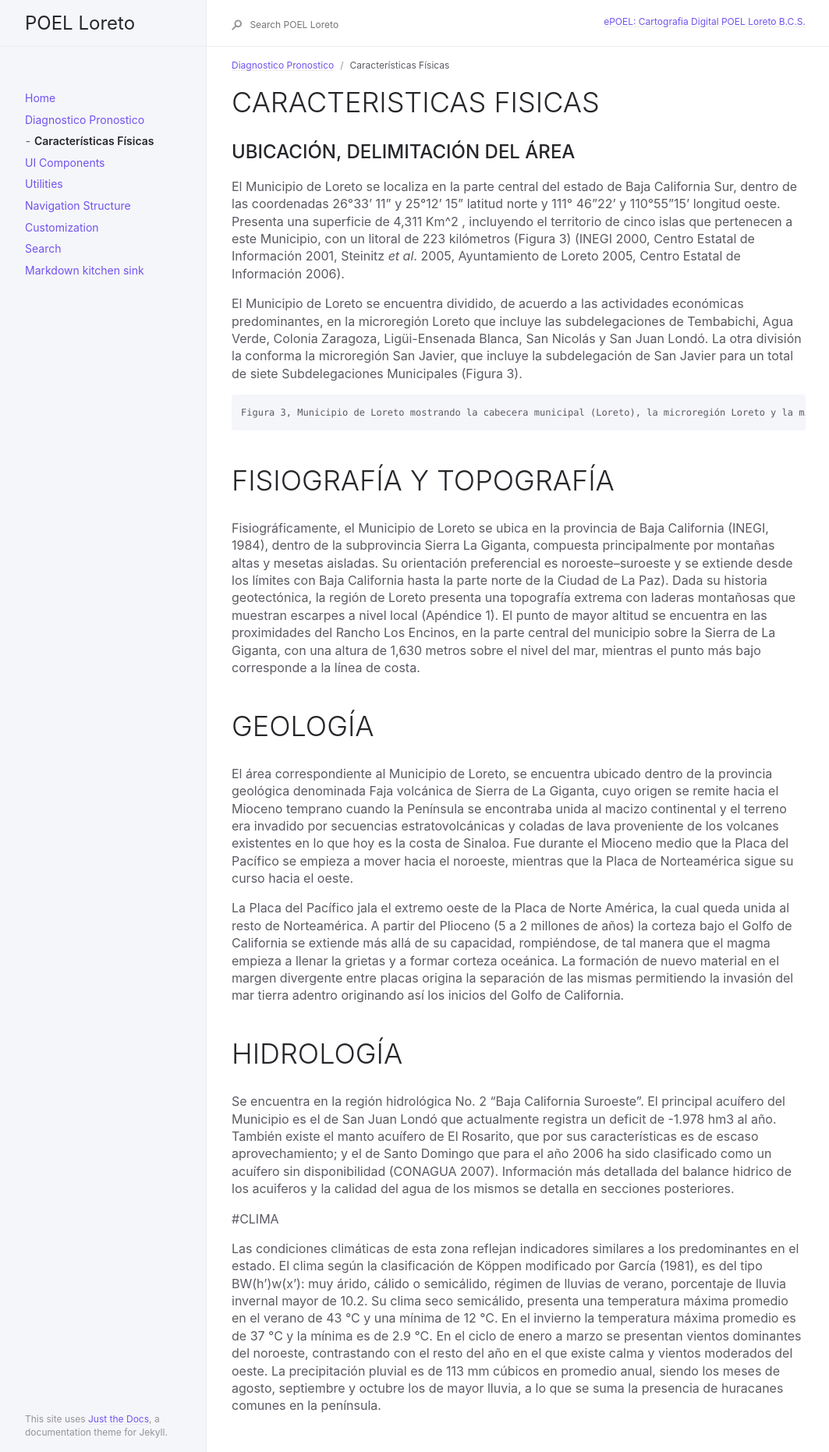
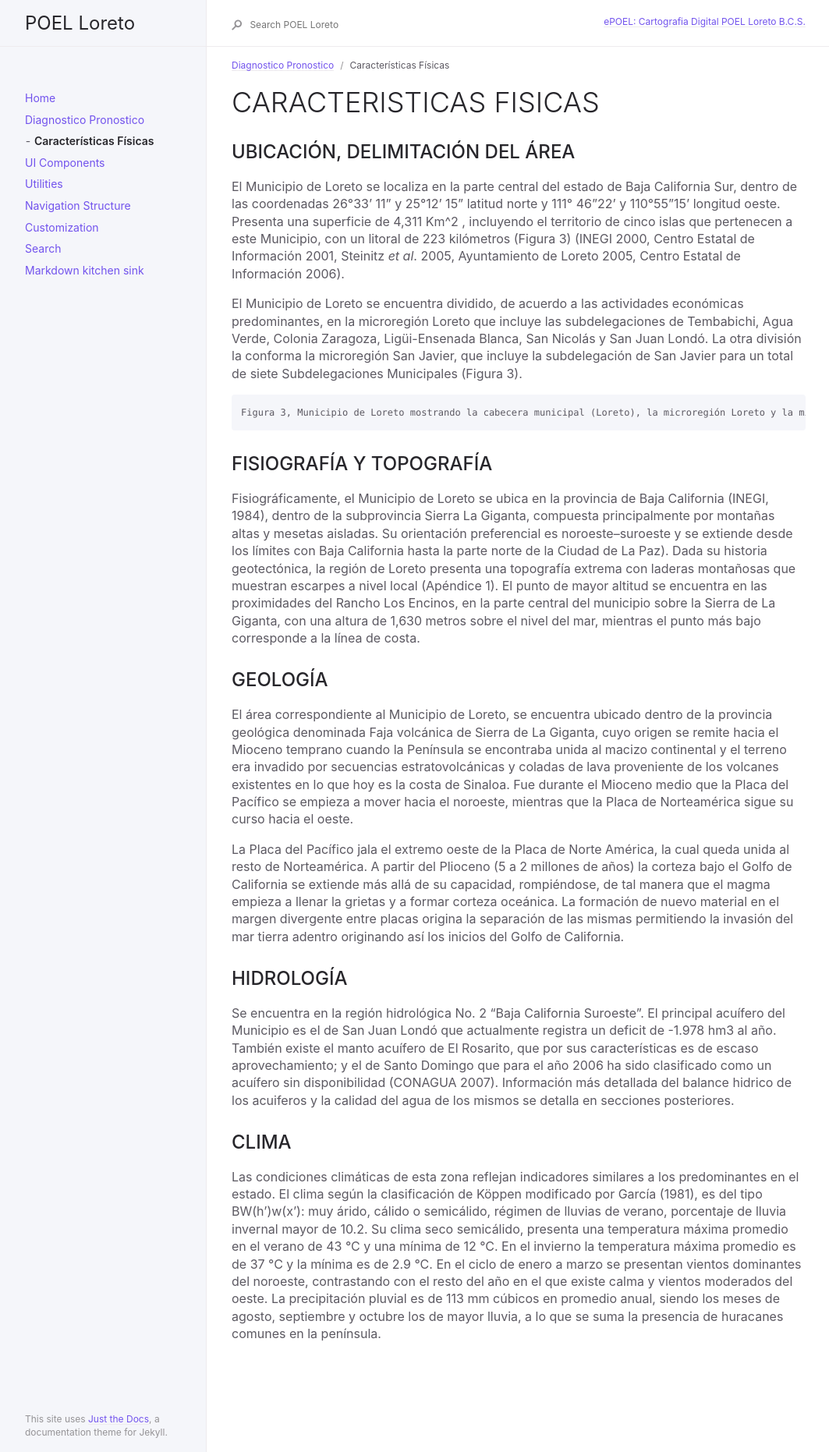
Before and after one commit to garrios/POEL-Loreto, a Jekyll site: the page built from docs/diag-pronos/Caracteristicas Fisicas.md, in a window 1280 px wide. Shown: the whole page at 78% size, without its empty margins (91-1154 px from the left). Built offline with Jekyll 4.4.1, drawn with Linux system fonts in a browser that asks for light colours.

Commit message:
actuaizacion

````diff
--- a/docs/diag-pronos/Caracteristicas Fisicas.md
+++ b/docs/diag-pronos/Caracteristicas Fisicas.md
@@ -18,21 +18,21 @@ El Municipio de Loreto se encuentra dividido, de acuerdo a las actividades econ
 Figura 3, Municipio de Loreto mostrando la cabecera municipal (Loreto), la microregión Loreto y la microregión San Javier (se muestran también comunidades más pequeñas como Ensenada Blanca, El Peloteado, San Cosme y Alta Gracia) (Centro Estatal de Información 2004, Centro Estatal de Información 2006).
 ```
 
-# FISIOGRAFÍA Y TOPOGRAFÍA
+## FISIOGRAFÍA Y TOPOGRAFÍA
 
 Fisiográficamente, el Municipio de Loreto se ubica en la provincia de Baja California (INEGI, 1984), dentro de la subprovincia Sierra La Giganta, compuesta principalmente por montañas altas y mesetas aisladas. Su orientación preferencial es noroeste–suroeste y se extiende desde los límites con Baja California hasta la parte norte de la Ciudad de La Paz). Dada su historia geotectónica, la región de Loreto presenta una topografía extrema con laderas montañosas que muestran escarpes a nivel local (Apéndice 1). El punto de mayor altitud se encuentra en las proximidades del Rancho Los Encinos, en la parte central del municipio sobre la Sierra de La Giganta, con una altura de 1,630 metros sobre el nivel del mar, mientras el punto más bajo corresponde a la línea de costa.
 
-# GEOLOGÍA
+## GEOLOGÍA
 
 El área correspondiente al Municipio de Loreto, se encuentra ubicado dentro de la provincia geológica denominada Faja volcánica de Sierra de La Giganta, cuyo origen se
 remite hacia el Mioceno temprano cuando la Península se encontraba unida al macizo continental y el terreno era invadido por secuencias estratovolcánicas y coladas de lava proveniente de los volcanes existentes en lo que hoy es la costa de Sinaloa. Fue durante el Mioceno medio que la Placa del Pacífico se empieza a mover hacia el noroeste, mientras que la Placa de Norteamérica sigue su curso hacia el oeste.
 
 La Placa del Pacífico jala el extremo oeste de la Placa de Norte América, la cual queda unida al resto de Norteamérica. A partir del Plioceno (5 a 2 millones de años) la corteza bajo el Golfo de California se extiende más allá de su capacidad, rompiéndose, de tal manera que el magma empieza a llenar la grietas y a formar corteza oceánica. La formación de nuevo material en el margen divergente entre placas origina la separación de las mismas permitiendo la invasión del mar tierra adentro originando así los inicios del Golfo de California.
 
-# HIDROLOGÍA
+## HIDROLOGÍA
 
 Se encuentra en la región hidrológica No. 2 “Baja California Suroeste”. El principal acuífero del Municipio es el de San Juan Londó que actualmente registra un deficit de -1.978 hm3 al año. También existe el manto acuífero de El Rosarito, que por sus características es de escaso aprovechamiento; y el de Santo Domingo que para el año 2006 ha sido clasificado como un acuífero sin disponibilidad (CONAGUA 2007). Información más detallada del balance hidrico de los acuiferos y la calidad del agua de los mismos se detalla en secciones posteriores.
 
-#CLIMA
+## CLIMA
 
 Las condiciones climáticas de esta zona reflejan indicadores similares a los predominantes en el estado. El clima según la clasificación de Köppen modificado por García (1981), es del tipo BW(h’)w(x’): muy árido, cálido o semicálido, régimen de lluvias de verano, porcentaje de lluvia invernal mayor de 10.2. Su clima seco semicálido, presenta una temperatura máxima promedio en el verano de 43 °C y una mínima de 12 °C. En el invierno la temperatura máxima promedio es de 37 °C y la mínima es de 2.9 °C. En el ciclo de enero a marzo se presentan vientos dominantes del noroeste, contrastando con el resto del año en el que existe calma y vientos moderados del oeste. La precipitación pluvial es de 113 mm cúbicos en promedio anual, siendo los meses de agosto, septiembre y octubre los de mayor lluvia, a lo que se suma la presencia de huracanes comunes en la península.
````
